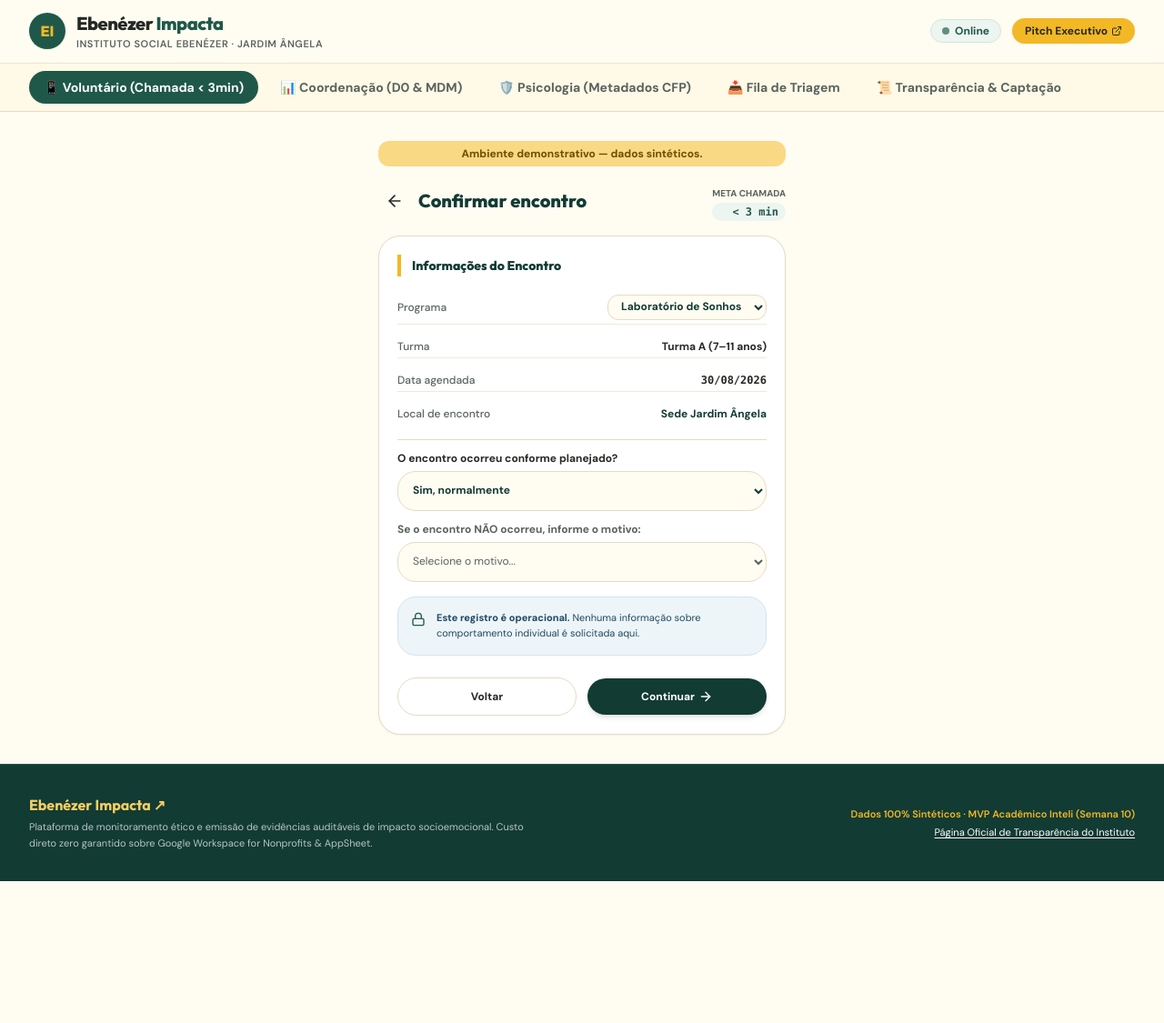
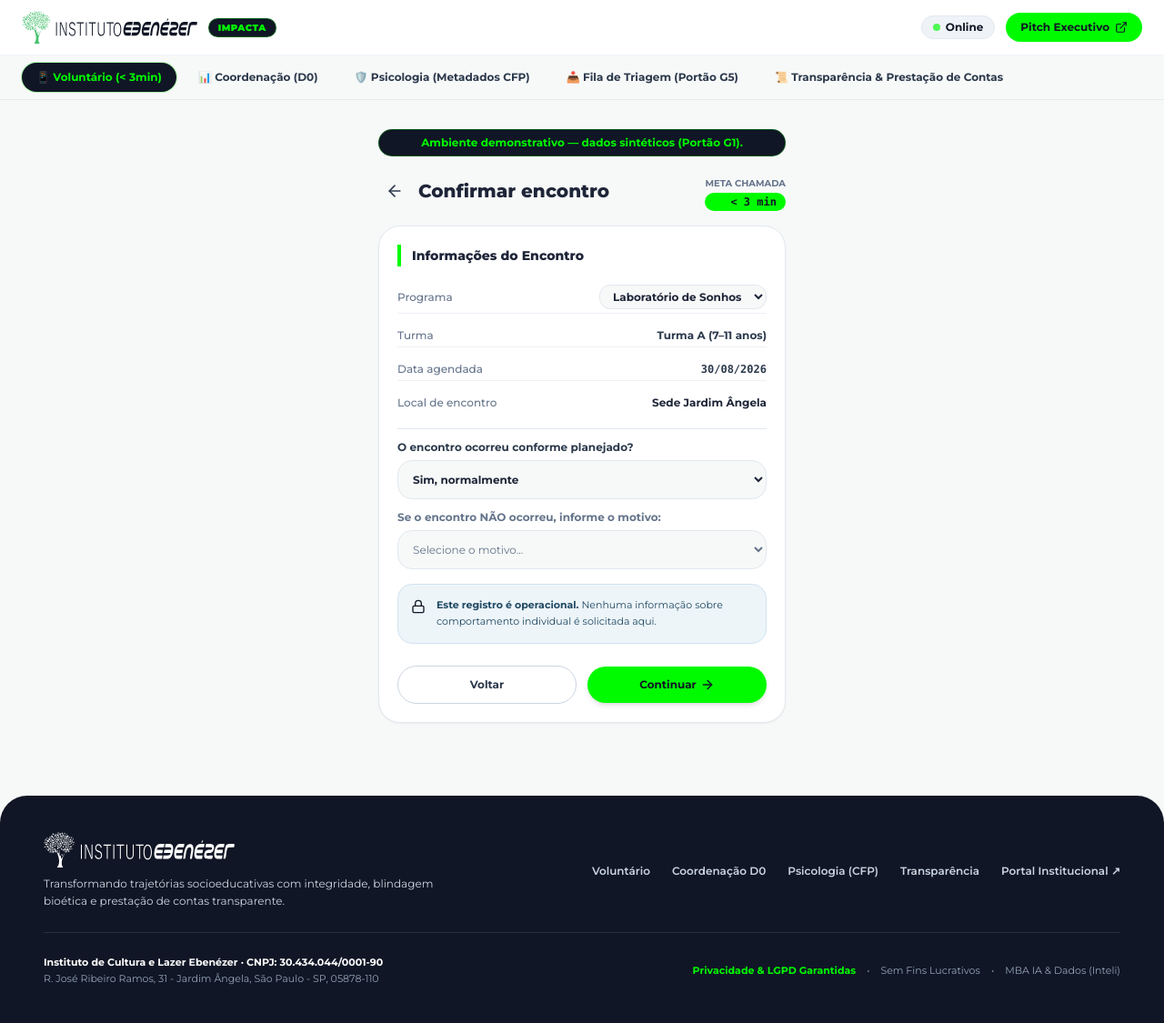
Before and after one commit to bia-amanava/grupo9-ebenezer-impacta, a FastAPI app: page /campo in a window 1280 px wide. Shown: the whole page at 91% size. Before the commit the page ends 969 px from the top, so only its background shows below. Run offline with FastAPI, Linux system fonts and the light colour scheme; some libraries are stand-ins or nearby versions.

Commit message:
style: apply G2 Instituto Ebenezer official design system (Montserrat, #00FB00, #101625, pill 300px and official assets)

```diff
--- a/src/templates/base.html
+++ b/src/templates/base.html
@@ -3,40 +3,73 @@
 <head>
   <meta charset="UTF-8">
   <meta name="viewport" content="width=device-width, initial-scale=1.0, maximum-scale=1.0, user-scalable=no">
-  <meta name="theme-color" content="#fff9ea">
+  <meta name="theme-color" content="#101625">
   <title>{% block title %}Ebenézer Impacta{% endblock %}</title>
 
-  <!-- Tipografia Oficial do Design System: Outfit + DM Sans -->
+  <!-- Tipografia Oficial do Design System Ebenézer: Montserrat -->
   <link rel="preconnect" href="https://fonts.googleapis.com">
   <link rel="preconnect" href="https://fonts.gstatic.com" crossorigin>
-  <link href="https://fonts.googleapis.com/css2?family=DM+Sans:ital,opsz,wght@0,9..40,400..700;1,9..40,400..700&family=Outfit:wght@400;500;600;700;800&display=swap" rel="stylesheet">
+  <link href="https://fonts.googleapis.com/css2?family=Montserrat:ital,wght@0,300;0,400;0,500;0,600;0,700;0,800;0,900;1,400;1,700&display=swap" rel="stylesheet">
 
-  <!-- Tailwind CSS CDN com customização de cores da marca -->
+  <link rel="icon" type="image/svg+xml" href="/static/favicon.svg">
+
+  <!-- Tailwind CSS CDN configurado com o Design System Oficial G2 Ebenézer -->
   <script src="https://cdn.tailwindcss.com"></script>
   <script>
     tailwind.config = {
       theme: {
         extend: {
+          fontFamily: {
+            sans: ['"Montserrat"', '-apple-system', 'BlinkMacSystemFont', 'sans-serif'],
+            montserrat: ['"Montserrat"', 'sans-serif'],
+            outfit: ['"Montserrat"', 'sans-serif'],
+          },
           colors: {
-            paper: '#fffcf2',
-            cream: '#fff5dc',
-            warm: '#f9eacc',
-            gold: '#f3b826',
-            gold2: '#f9cf62',
-            forest: '#1f5849',
-            forest2: '#123b34',
-            ink: '#252923',
-            muted: '#58635d',
-            line: '#e7dbc1',
-            terracotta: '#9d4f3b',
-          },
-          fontFamily: {
-            outfit: ['Outfit', 'sans-serif'],
-            sans: ['"DM Sans"', 'Arial', 'sans-serif'],
+            brand: {
+              green: '#00FB00',
+              'green-hover': '#00DB00',
+              'green-dark': '#006400',
+              navy: '#101625',
+              slate: '#2C394C',
+              ice: '#EFF3F8',
+              surface: '#1E2538',
+            },
+            primary: {
+              DEFAULT: '#00FB00',
+              hover: '#00DB00',
+              dark: '#006400',
+            },
+            dark: {
+              DEFAULT: '#101625',
+              surface: '#202635',
+            },
+            ebenezer: {
+              50: '#f0fdf4',
+              100: '#dcfce7',
+              500: '#22c55e',
+              600: '#16a34a',
+              700: '#15803d',
+              800: '#166534',
+              900: '#14532d',
+            },
+            // Aliases para compatibilidade total com os templates
+            paper: '#F7F9F8',
+            cream: '#EFF3F8',
+            warm: '#e2f9e4',
+            gold: '#00FB00',
+            gold2: '#00DB00',
+            forest: '#101625',
+            forest2: '#1E2538',
+            ink: '#2C394C',
+            muted: '#64748B',
+            line: '#E2E8F0',
+            terracotta: '#E11D48',
           },
           borderRadius: {
-            '2xl': '20px',
-            '3xl': '24px',
+            'pill': '300px',
+            '20': '20px',
+            '24': '24px',
+            '30': '30px',
           }
         }
       }
@@ -49,184 +82,199 @@
 
   <style>
     :root {
-      --paper: #fffcf2;
-      --cream: #fff5dc;
-      --warm: #f9eacc;
-      --gold: #f3b826;
-      --gold2: #f9cf62;
-      --forest: #1f5849;
-      --forest2: #123b34;
-      --ink: #252923;
-      --muted: #58635d;
-      --line: #e7dbc1;
+      --color-primary: #00FB00;
+      --color-primary-hover: #00DB00;
+      --color-primary-dark: #006400;
+      --color-dark: #101625;
+      --color-text: #2C394C;
+      --color-ice-bg: #EFF3F8;
+      --brand-green: #00FB00;
+      --brand-navy: #101625;
+      --brand-slate: #2C394C;
+      --brand-ice: #EFF3F8;
+
+      --paper: #F7F9F8;
+      --cream: #EFF3F8;
+      --warm: #e2f9e4;
+      --gold: #00FB00;
+      --gold2: #00DB00;
+      --forest: #101625;
+      --forest2: #1E2538;
+      --ink: #2C394C;
+      --muted: #64748B;
+      --line: #E2E8F0;
       --white: #ffffff;
-      --red: #9d4f3b;
-      --shadow: 0 18px 60px rgba(22, 51, 43, 0.08);
-      --radius: 24px;
+      --red: #E11D48;
+      --radius: 20px;
     }
 
     body {
-      background-color: var(--paper);
-      color: var(--ink);
-      font-family: 'DM Sans', -apple-system, sans-serif;
+      background-color: #F7F9F8;
+      color: #2C394C;
+      font-family: 'Montserrat', -apple-system, BlinkMacSystemFont, 'Segoe UI', Roboto, sans-serif;
       -webkit-tap-highlight-color: transparent;
     }
 
-    h1, h2, h3, .brand-font {
-      font-family: 'Outfit', 'DM Sans', sans-serif;
+    h1, h2, h3, h4, .brand-font {
+      font-family: 'Montserrat', sans-serif;
+      font-weight: 800;
     }
 
-    /* Cards e Containers do Design System */
+    /* Utilitários do Design System Oficial Ebenézer */
+    .btn-primary-pill, .btn-ds-gold {
+      background-color: #00FB00;
+      color: #101625;
+      font-weight: 700;
+      border-radius: 300px;
+      transition: all 0.3s cubic-bezier(0.4, 0, 0.2, 1);
+      display: inline-flex;
+      align-items: center;
+      justify-content: center;
+    }
+
+    .btn-primary-pill:hover, .btn-ds-gold:hover {
+      background-color: #00DB00;
+      transform: translateY(-2px);
+      box-shadow: 0 4px 14px rgba(0, 251, 0, 0.35);
+    }
+
+    .btn-navy-pill, .btn-ds-primary {
+      background-color: #101625;
+      color: #ffffff;
+      font-weight: 700;
+      border-radius: 300px;
+      transition: all 0.2s ease;
+      display: inline-flex;
+      align-items: center;
+      justify-content: center;
+    }
+
+    .btn-navy-pill:hover, .btn-ds-primary:hover {
+      background-color: #1E2538;
+      transform: translateY(-1px);
+      box-shadow: 0 4px 12px rgba(16, 22, 37, 0.2);
+    }
+
+    .btn-ds-secondary {
+      border: 1.5px solid #101625;
+      color: #101625;
+      background: transparent;
+      border-radius: 300px;
+      font-weight: 700;
+      transition: all 0.2s ease;
+    }
+
+    .btn-ds-secondary:hover {
+      background: #EFF3F8;
+    }
+
+    /* Cards e Containers */
     .ds-card {
       background: #ffffff;
-      border: 1px solid var(--line);
-      border-radius: var(--radius);
-      box-shadow: 0 10px 35px rgba(22, 51, 43, 0.06);
+      border: 1px solid #E2E8F0;
+      border-radius: 20px;
+      box-shadow: 0 4px 20px rgba(16, 22, 37, 0.04);
     }
 
     .ds-card-dark {
-      background: var(--forest2);
+      background: #101625;
       color: #ffffff;
-      border: 1px solid var(--forest);
-      border-radius: var(--radius);
-      box-shadow: var(--shadow);
-    }
-
-    .ds-card-gold {
-      background: var(--gold);
-      border: 1px solid #d99f16;
-      border-radius: var(--radius);
-      color: var(--ink);
+      border: 1px solid #1E2538;
+      border-radius: 20px;
+      box-shadow: 0 10px 30px rgba(16, 22, 37, 0.15);
     }
 
     .ds-pill {
       display: inline-flex;
-      border-radius: 100px;
+      border-radius: 300px;
       padding: 6px 14px;
-      font-size: 0.75rem;
+      font-size: 0.72rem;
       font-weight: 800;
       text-transform: uppercase;
-      letter-spacing: 0.08em;
+      letter-spacing: 0.06em;
     }
 
     .ds-ribbon {
       padding: 14px 20px;
-      border-radius: 18px;
-      background: #e7f0e8;
-      color: var(--forest2);
-      font-size: 0.88rem;
-      font-weight: 700;
+      border-radius: 16px;
+      background: #EFF3F8;
+      color: #101625;
+      font-size: 0.85rem;
+      font-weight: 600;
     }
 
     .ds-ribbon-warning {
-      background: #fff0e8;
-      color: #793d2c;
-      border-left: 4px solid var(--red);
+      background: #FFF1F2;
+      color: #9F1239;
+      border-left: 4px solid #E11D48;
     }
 
-    .btn-ds-primary {
-      background: var(--forest);
-      color: #ffffff;
-      border-radius: 100px;
-      font-weight: 800;
-      transition: all 0.2s ease;
-    }
-    .btn-ds-primary:hover {
-      background: var(--forest2);
-      transform: translateY(-1px);
-    }
-
-    .btn-ds-gold {
-      background: var(--gold);
-      color: var(--ink);
-      border-radius: 100px;
-      font-weight: 800;
-      transition: all 0.2s ease;
-    }
-    .btn-ds-gold:hover {
-      background: #e5ab1f;
-      transform: translateY(-1px);
-    }
-
-    .btn-ds-secondary {
-      border: 1.5px solid var(--forest);
-      color: var(--forest);
-      background: transparent;
-      border-radius: 100px;
-      font-weight: 800;
-      transition: all 0.2s ease;
-    }
-    .btn-ds-secondary:hover {
-      background: #edf5f1;
-    }
-
-    /* Scrollbar suave */
+    /* Scrollbars elegantes */
     ::-webkit-scrollbar {
       height: 6px;
       width: 6px;
     }
     ::-webkit-scrollbar-track {
-      background: var(--paper);
+      background: #F7F9F8;
     }
     ::-webkit-scrollbar-thumb {
-      background: var(--line);
+      background: #CBD5E1;
       border-radius: 10px;
     }
   </style>
   {% block extra_head %}{% endblock %}
 </head>
-<body class="min-h-screen flex flex-col antialiased">
+<body class="min-h-screen flex flex-col antialiased bg-[#F7F9F8] text-[#2C394C] font-montserrat">
 
-  <!-- Header Superior Institucional (Design System Ebenézer) -->
-  <header class="sticky top-0 z-50 bg-[#fffcf2e8] backdrop-blur-xl border-b border-line">
-    <div class="max-w-7xl mx-auto px-4 md:px-8 py-3 flex items-center justify-between">
+  <!-- Barra de Navegação Oficial Ebenézer (G2 Design System) -->
+  <header class="bg-white border-b border-slate-200/80 sticky top-0 z-50 shadow-xs">
+    <div class="max-w-7xl mx-auto px-4 sm:px-6 h-18 py-3 flex items-center justify-between">
 
-      <!-- Marca Oficial -->
-      <a href="/campo" class="flex items-center space-x-3 text-decoration-none group">
-        <div class="w-10 h-10 rounded-2xl bg-forest flex items-center justify-center text-gold font-extrabold text-base font-outfit shadow-sm">
-          EI
-        </div>
-        <div>
-          <span class="brand-font text-lg md:text-xl font-extrabold text-ink tracking-tight block leading-tight">
-            Ebenézer <b class="text-forest font-black">Impacta</b>
-          </span>
-          <small class="font-sans text-[11px] font-semibold uppercase tracking-wider text-muted block">
-            Instituto Social Ebenézer · Jardim Ângela
-          </small>
-        </div>
+      <!-- Logo Oficial com Badge de Impacto -->
+      <a href="/campo" class="flex items-center gap-3 group">
+        <img
+          src="/static/logo.svg"
+          alt="Instituto Ebenézer"
+          width="180"
+          height="34"
+          class="h-8 sm:h-9 w-auto object-contain transition-transform group-hover:scale-[1.02]"
+        />
+        <span class="px-2.5 py-0.5 rounded-[300px] text-[10px] font-black uppercase tracking-wider bg-[#101625] text-[#00FB00] border border-[#00FB00]/30 shadow-xs">
+          Impacta
+        </span>
       </a>
 
-      <!-- Status de Conexão e Link Externo para Pitch -->
-      <div class="flex items-center space-x-3">
-        <div id="connectionBadge" class="flex items-center space-x-1.5 px-3 py-1 rounded-full text-xs font-bold bg-[#edf5f1] text-forest border border-[#d2e5db]">
-          <span class="w-2 h-2 rounded-full bg-forest animate-pulse"></span>
+      <!-- Status de Conexão & Ações Rápidas -->
+      <div class="flex items-center gap-2 sm:gap-3">
+        <div id="connectionBadge" class="flex items-center gap-1.5 px-3 py-1 rounded-[300px] text-xs font-bold bg-[#EFF3F8] text-[#101625] border border-slate-200">
+          <span class="w-2 h-2 rounded-full bg-[#00FB00] animate-pulse"></span>
           <span id="connectionText">Online</span>
         </div>
 
-        <a href="https://ebenezer-impacta-pitch.tess.page/" target="_blank" rel="noopener noreferrer" class="hidden sm:inline-flex items-center space-x-1 btn-ds-gold text-xs px-3.5 py-1.5 shadow-sm">
+        <a href="https://ebenezer-impacta-pitch.tess.page/" target="_blank" rel="noopener noreferrer" class="hidden sm:inline-flex items-center gap-1.5 btn-primary-pill text-xs px-4 py-2 shadow-xs">
           <span>Pitch Executivo</span>
-          <i data-lucide="external-link" class="w-3 h-3"></i>
+          <i data-lucide="external-link" class="w-3.5 h-3.5"></i>
         </a>
       </div>
     </div>
 
-    <!-- Navegação em Abas (Estilo Pílula do Design System) -->
-    <nav class="border-t border-line/60 bg-cream/50 overflow-x-auto scrollbar-none px-4 md:px-8 py-2">
-      <div class="flex space-x-2 text-xs md:text-sm font-bold whitespace-nowrap max-w-7xl mx-auto">
-        <a href="/campo" class="px-4 py-2 rounded-full transition {% if active_page == 'campo' %}bg-forest text-white shadow-sm{% else %}text-muted hover:text-ink hover:bg-white/80{% endif %}">
-          📱 Voluntário (Chamada &lt; 3min)
+    <!-- Navegação em Abas (Estilo Pill Oficial) -->
+    <nav class="border-t border-slate-100 bg-[#F7F9F8] overflow-x-auto scrollbar-none px-4 sm:px-6 py-2">
+      <div class="flex items-center gap-1.5 sm:gap-2 text-xs font-bold whitespace-nowrap max-w-7xl mx-auto">
+        <a href="/campo" class="px-4 py-2 rounded-[300px] transition-all {% if active_page == 'campo' %}bg-[#101625] text-[#00FB00] shadow-xs ring-1 ring-[#00FB00]/30{% else %}text-[#2C394C] hover:text-[#101625] hover:bg-white{% endif %}">
+          📱 Voluntário (&lt; 3min)
         </a>
-        <a href="/coordenacao" class="px-4 py-2 rounded-full transition {% if active_page == 'coordenacao' %}bg-forest text-white shadow-sm{% else %}text-muted hover:text-ink hover:bg-white/80{% endif %}">
-          📊 Coordenação (D0 & MDM)
+        <a href="/coordenacao" class="px-4 py-2 rounded-[300px] transition-all {% if active_page == 'coordenacao' %}bg-[#101625] text-[#00FB00] shadow-xs ring-1 ring-[#00FB00]/30{% else %}text-[#2C394C] hover:text-[#101625] hover:bg-white{% endif %}">
+          📊 Coordenação (D0)
         </a>
-        <a href="/psicologia" class="px-4 py-2 rounded-full transition {% if active_page == 'psicologia' %}bg-forest text-white shadow-sm{% else %}text-muted hover:text-ink hover:bg-white/80{% endif %}">
+        <a href="/psicologia" class="px-4 py-2 rounded-[300px] transition-all {% if active_page == 'psicologia' %}bg-[#101625] text-[#00FB00] shadow-xs ring-1 ring-[#00FB00]/30{% else %}text-[#2C394C] hover:text-[#101625] hover:bg-white{% endif %}">
           🛡️ Psicologia (Metadados CFP)
         </a>
-        <a href="/triagem" class="px-4 py-2 rounded-full transition {% if active_page == 'triagem' %}bg-forest text-white shadow-sm{% else %}text-muted hover:text-ink hover:bg-white/80{% endif %}">
-          📥 Fila de Triagem
+        <a href="/triagem" class="px-4 py-2 rounded-[300px] transition-all {% if active_page == 'triagem' %}bg-[#101625] text-[#00FB00] shadow-xs ring-1 ring-[#00FB00]/30{% else %}text-[#2C394C] hover:text-[#101625] hover:bg-white{% endif %}">
+          📥 Fila de Triagem (Portão G5)
         </a>
-        <a href="/relatorios" class="px-4 py-2 rounded-full transition {% if active_page == 'relatorios' %}bg-forest text-white shadow-sm{% else %}text-muted hover:text-ink hover:bg-white/80{% endif %}">
-          📜 Transparência & Captação
+        <a href="/relatorios" class="px-4 py-2 rounded-[300px] transition-all {% if active_page == 'relatorios' %}bg-[#00FB00] text-[#101625] shadow-xs ring-1 ring-[#00DB00]{% else %}text-[#2C394C] hover:text-[#101625] hover:bg-white{% endif %}">
+          📜 Transparência & Prestação de Contas
         </a>
       </div>
     </nav>
@@ -237,40 +285,62 @@
     {% block content %}{% endblock %}
   </main>
 
-  <!-- Rodapé Institucional no Padrão Verde Escuro (Forest2) -->
-  <footer class="bg-forest2 text-white/80 text-xs py-8 px-4 md:px-8 border-t border-forest">
-    <div class="max-w-7xl mx-auto flex flex-col md:flex-row items-center justify-between gap-4 text-center md:text-left">
+  <!-- Rodapé Institucional Oficial (Fiel ao Design do Site Oficial e Repositório G2) -->
+  <footer class="w-full px-6 sm:px-12 py-10 bg-[#101625] text-white rounded-tl-[30px] rounded-tr-[30px] mt-12 font-montserrat space-y-6">
+    <div class="max-w-7xl mx-auto flex flex-col md:flex-row justify-between items-start md:items-center gap-6 pb-6 border-b border-white/10">
       <div>
-        <p class="font-outfit font-bold text-base text-gold2 mb-1">
-          Ebenézer Impacta ↗
-        </p>
-        <p class="text-white/70 max-w-xl text-[11px] leading-relaxed">
-          Plataforma de monitoramento ético e emissão de evidências auditáveis de impacto socioemocional. Custo direto zero garantido sobre Google Workspace for Nonprofits & AppSheet.
+        <img
+          src="/static/logo-white.svg"
+          alt="Instituto Ebenézer"
+          width="210"
+          height="40"
+          class="w-[180px] sm:w-[210px] h-auto object-contain brightness-0 invert"
+        />
+        <p class="text-xs text-slate-300 mt-2 max-w-md leading-relaxed">
+          Transformando trajetórias socioeducativas com integridade, blindagem bioética e prestação de contas transparente.
         </p>
       </div>
-      <div class="flex flex-col items-center md:items-end space-y-1 text-[11px]">
-        <span class="text-gold font-semibold">Dados 100% Sintéticos · MVP Acadêmico Inteli (Semana 10)</span>
-        <a href="https://www.institutosocialebenezer.com.br/transparencia/" target="_blank" rel="noopener noreferrer" class="text-white hover:text-gold2 underline underline-offset-2">
-          Página Oficial de Transparência do Instituto
-        </a>
+
+      <div class="flex flex-wrap items-center gap-4 sm:gap-6 text-xs font-semibold text-slate-300">
+        <a href="/campo" class="hover:text-[#00FB00] transition-colors">Voluntário</a>
+        <a href="/coordenacao" class="hover:text-[#00FB00] transition-colors">Coordenação D0</a>
+        <a href="/psicologia" class="hover:text-[#00FB00] transition-colors">Psicologia (CFP)</a>
+        <a href="/relatorios" class="hover:text-[#00FB00] transition-colors">Transparência</a>
+        <a href="https://www.institutosocialebenezer.com.br/transparencia/" target="_blank" rel="noopener noreferrer" class="hover:text-[#00FB00] transition-colors">Portal Institucional ↗</a>
+      </div>
+    </div>
+
+    <div class="max-w-7xl mx-auto flex flex-col sm:flex-row justify-between items-start sm:items-center gap-4 text-[11px] text-slate-400">
+      <div>
+        <p class="font-bold text-white">Instituto de Cultura e Lazer Ebenézer · CNPJ: 30.434.044/0001-90</p>
+        <p class="mt-0.5">R. José Ribeiro Ramos, 31 - Jardim Ângela, São Paulo - SP, 05878-110</p>
+      </div>
+      <div class="flex items-center gap-3">
+        <span class="text-[#00FB00] font-bold">Privacidade & LGPD Garantidas</span>
+        <span>•</span>
+        <span>Sem Fins Lucrativos</span>
+        <span>•</span>
+        <span>MBA IA & Dados (Inteli)</span>
       </div>
     </div>
   </footer>
 
   <script>
     // Inicializar ícones Lucide
-    lucide.createIcons();
+    if (window.lucide) {
+      lucide.createIcons();
+    }
 
-    // Detecção nativa de Online/Offline
+    // Detecção de Conexão Online/Offline
     function updateOnlineStatus() {
       const badge = document.getElementById('connectionBadge');
       const text = document.getElementById('connectionText');
       if (navigator.onLine) {
-        badge.className = "flex items-center space-x-1.5 px-3 py-1 rounded-full text-xs font-bold bg-[#edf5f1] text-forest border border-[#d2e5db]";
-        badge.innerHTML = '<span class="w-2 h-2 rounded-full bg-forest animate-pulse"></span><span>Online</span>';
+        badge.className = "flex items-center gap-1.5 px-3 py-1 rounded-[300px] text-xs font-bold bg-[#EFF3F8] text-[#101625] border border-slate-200";
+        badge.innerHTML = '<span class="w-2 h-2 rounded-full bg-[#00FB00] animate-pulse"></span><span>Online</span>';
       } else {
-        badge.className = "flex items-center space-x-1.5 px-3 py-1 rounded-full text-xs font-bold bg-[#fdf0ed] text-terracotta border border-[#f5cdc4]";
-        badge.innerHTML = '<span class="w-2 h-2 rounded-full bg-terracotta"></span><span>Offline (Cache Local)</span>';
+        badge.className = "flex items-center gap-1.5 px-3 py-1 rounded-[300px] text-xs font-bold bg-[#FFF1F2] text-[#9F1239] border border-rose-200";
+        badge.innerHTML = '<span class="w-2 h-2 rounded-full bg-[#E11D48]"></span><span>Offline (Local)</span>';
       }
     }
     window.addEventListener('online', updateOnlineStatus);
--- a/src/templates/campo_voluntario.html
+++ b/src/templates/campo_voluntario.html
@@ -5,9 +5,9 @@
 {% block content %}
 <div class="max-w-md mx-auto space-y-4">
 
-  <!-- Faixa de Aviso Superior (Idêntica aos Mockups) -->
-  <div class="bg-[#f9d984] text-[#714d02] px-4 py-1.5 rounded-xl text-center text-xs font-bold shadow-xs">
-    Ambiente demonstrativo — dados sintéticos.
+  <!-- Faixa de Aviso Superior (G2 Design System) -->
+  <div class="bg-[#101625] text-[#00FB00] px-4 py-1.5 rounded-[300px] text-center text-xs font-bold border border-[#00FB00]/25 shadow-xs">
+    Ambiente demonstrativo — dados sintéticos (Portão G1).
   </div>
 
   <!-- ========================================================================= -->
@@ -17,14 +17,14 @@
     <!-- Cabeçalho -->
     <div class="flex items-center justify-between">
       <div class="flex items-center space-x-2">
-        <a href="/coordenacao" class="p-2 rounded-full hover:bg-cream transition text-ink">
+        <a href="/coordenacao" class="p-2 rounded-full hover:bg-slate-100 transition text-ink">
           <i data-lucide="arrow-left" class="w-5 h-5"></i>
         </a>
-        <h1 class="text-xl font-extrabold text-forest2 font-outfit">Confirmar encontro</h1>
+        <h1 class="text-xl font-extrabold text-forest2 font-montserrat">Confirmar encontro</h1>
       </div>
       <div class="text-right">
         <span class="text-[10px] font-bold text-muted uppercase">Meta Chamada</span>
-        <div id="step1Timer" class="font-mono text-xs font-black text-forest bg-[#edf5f1] px-2 py-0.5 rounded-full">
+        <div id="step1Timer" class="font-mono text-xs font-black text-[#101625] bg-[#00FB00] px-2.5 py-0.5 rounded-[300px] shadow-xs">
           &lt; 3 min
         </div>
       </div>
@@ -94,10 +94,10 @@
 
       <!-- Botões de Navegação -->
       <div class="pt-2 flex items-center space-x-3">
-        <a href="/coordenacao" class="w-1/2 py-3 text-center rounded-full border border-line font-bold text-ink text-xs hover:bg-cream transition">
+        <a href="/coordenacao" class="w-1/2 py-3 text-center rounded-[300px] border border-slate-300 font-bold text-ink text-xs hover:bg-slate-100 transition">
           Voltar
         </a>
-        <button type="button" onclick="goToStepChamada()" class="w-1/2 py-3 bg-[#123b34] hover:bg-forest text-white rounded-full font-bold text-xs shadow-md transition flex items-center justify-center space-x-1">
+        <button type="button" onclick="goToStepChamada()" class="w-1/2 py-3 btn-primary-pill text-xs shadow-md flex items-center justify-center space-x-1">
           <span>Continuar</span>
           <i data-lucide="arrow-right" class="w-4 h-4"></i>
         </button>
@@ -146,12 +146,12 @@
       <!-- Inserido dinamicamente via JavaScript -->
     </div>
 
-    <!-- Barra de Ação Fixa Inferior (Idêntica à Tela 2) -->
-    <div class="fixed bottom-4 left-4 right-4 max-w-md mx-auto bg-white/95 backdrop-blur-md p-3.5 rounded-3xl border border-line shadow-xl flex items-center space-x-3 z-30">
-      <button type="button" onclick="saveDraft()" class="w-1/2 py-3 rounded-full border border-line font-bold text-ink text-xs hover:bg-cream transition">
+    <!-- Barra de Ação Fixa Inferior (G2 Design System) -->
+    <div class="fixed bottom-4 left-4 right-4 max-w-md mx-auto bg-white/95 backdrop-blur-md p-3.5 rounded-[24px] border border-slate-200 shadow-xl flex items-center space-x-3 z-30">
+      <button type="button" onclick="saveDraft()" class="w-1/2 py-3 rounded-[300px] border border-slate-300 font-bold text-ink text-xs hover:bg-slate-100 transition">
         Salvar rascunho
       </button>
-      <button type="button" id="btnAvancar" onclick="submitChamada()" class="w-1/2 py-3 bg-[#123b34] hover:bg-forest text-white rounded-full font-bold text-xs shadow-md transition flex items-center justify-center space-x-1">
+      <button type="button" id="btnAvancar" onclick="submitChamada()" class="w-1/2 py-3 btn-primary-pill text-xs shadow-md flex items-center justify-center space-x-1">
         <span id="btnAvancarLabel">Avançar (0)</span>
         <i data-lucide="arrow-right" class="w-4 h-4"></i>
       </button>
```
Also changed, not shown: data/synthetic/encontros_operacionais.json (+0 -10 lines), data/synthetic/fila_triagem_feedbacks.json (+0 -28 lines), data/synthetic/sintese_pedagogica_aprovada.json (+14 -0 lines), data/synthetic/vivencias_terapeuticas.json (+0 -28 lines), src/templates/coordenacao_d0.html (+7 -7 lines), src/templates/relatorios_captacao.html (+16 -16 lines), src/templates/vivencia_psicologia.html (+10 -10 lines), data/synthetic/avaliacoes_socioemocionais.json, src/static/favicon.svg (added), src/static/logo-white.svg (added), src/static/logo.svg (added).
